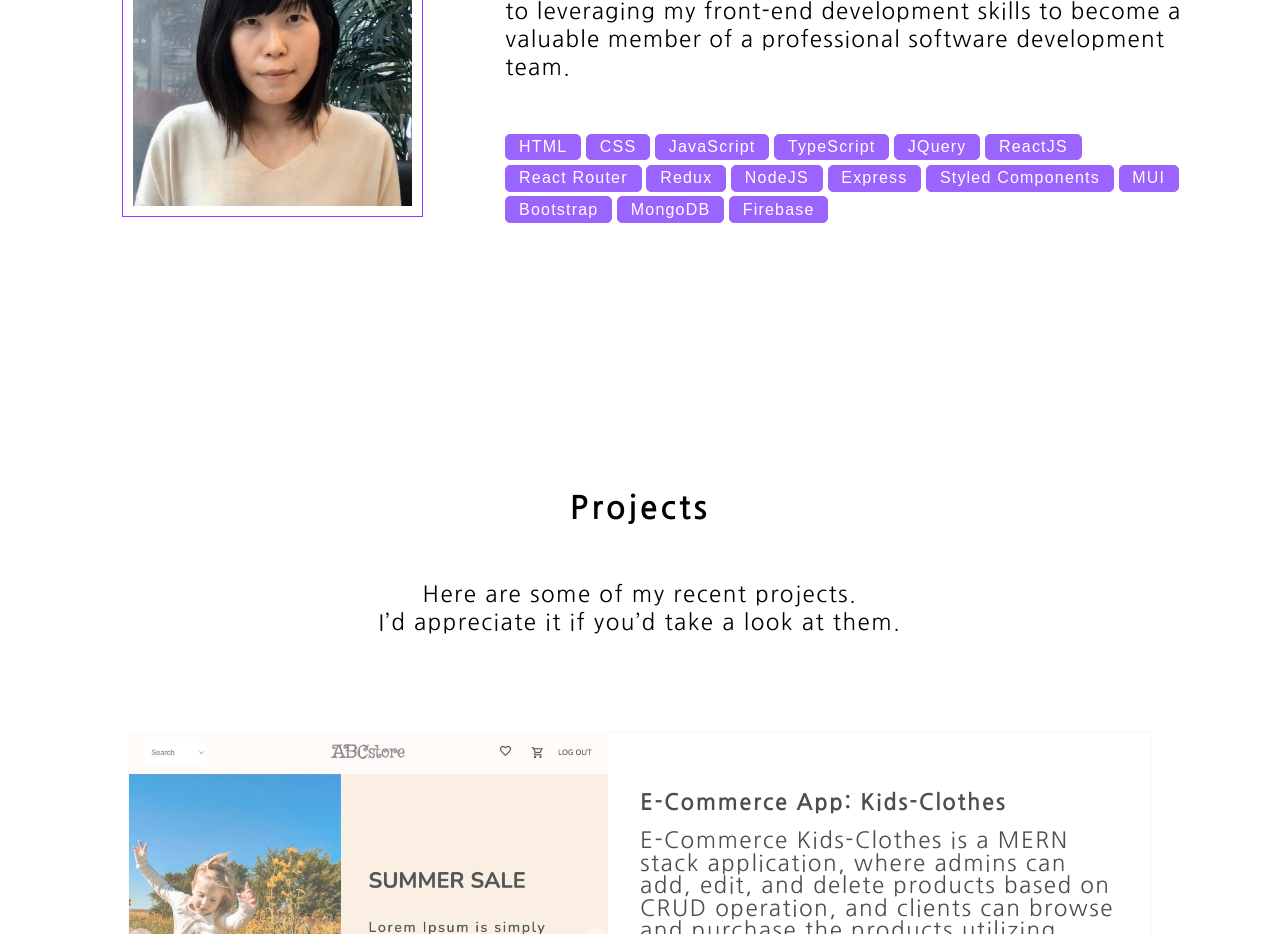
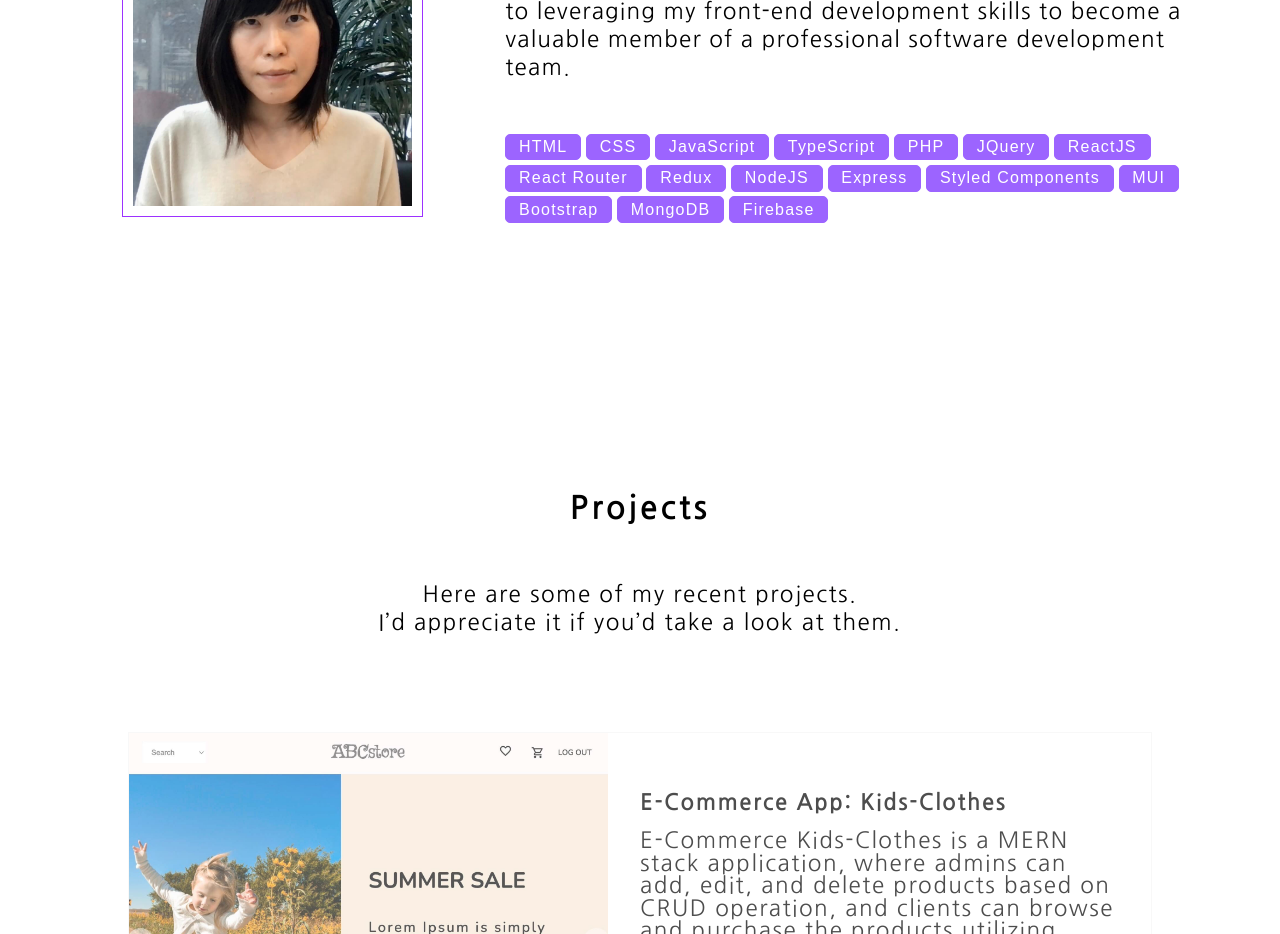
Before and after one commit to Ayako-Yokoe/Portfolio, a React (Create React App) app: page / in a window 1280 px wide. Shown: the part 1140-2074 px from the top of the page. Built offline with nearby package versions, Linux system fonts and the light colour scheme; no server answers; a web font is replaced by a local one.

Commit message:
add tech

```diff
--- a/src/components/About.jsx
+++ b/src/components/About.jsx
@@ -44,6 +44,7 @@ const About = () => {
                   <Tech>CSS</Tech>
                   <Tech>JavaScript</Tech>
                   <Tech>TypeScript</Tech>
+                  <Tech>PHP</Tech>
                   <Tech>JQuery</Tech>
                   <Tech>ReactJS</Tech>
                   <Tech>React Router</Tech>
```
